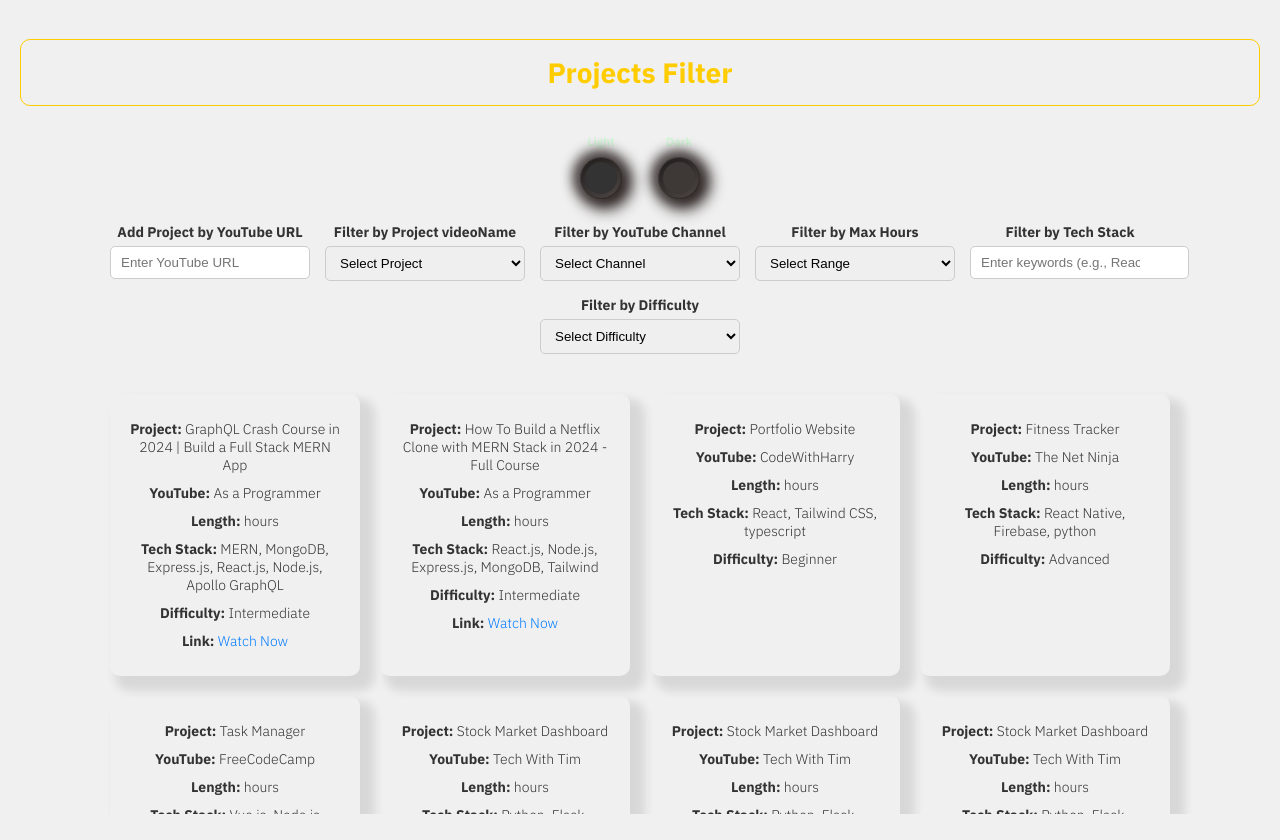
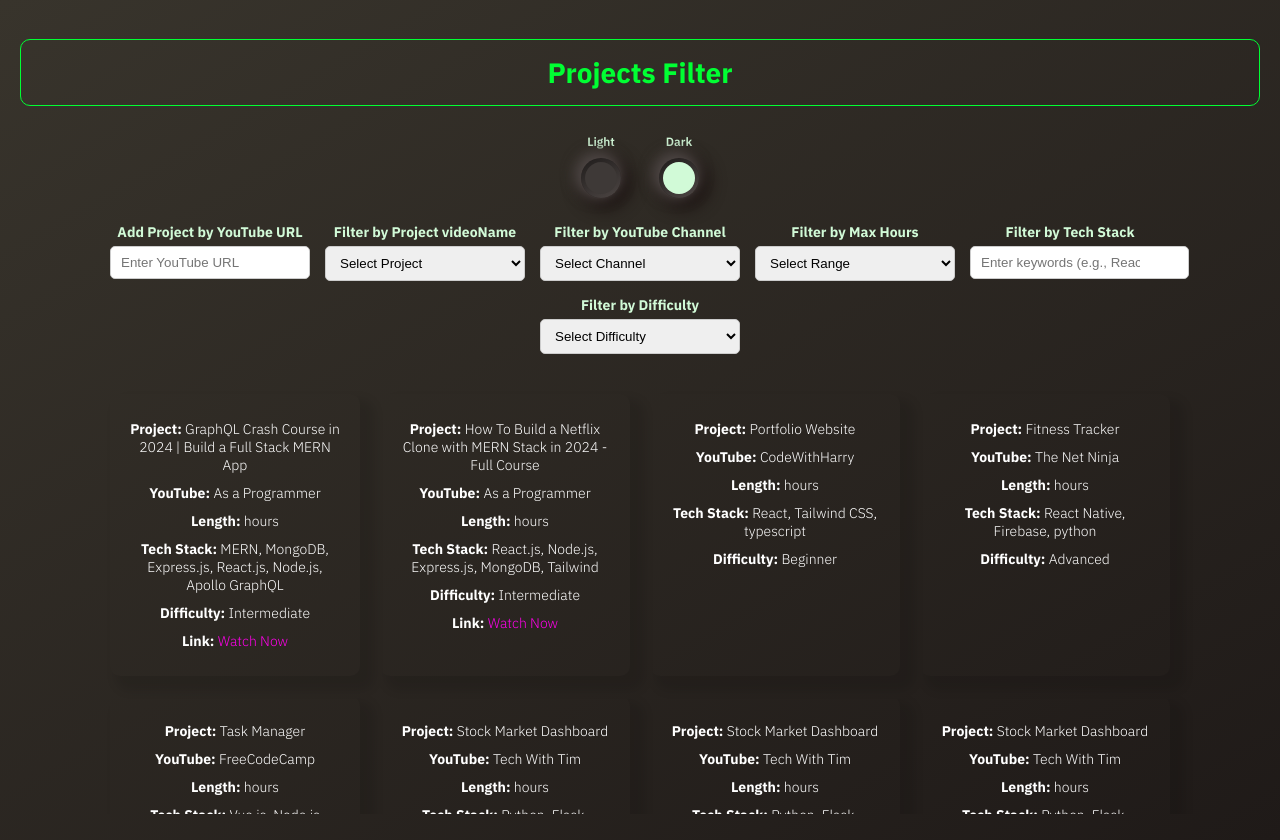
Before and after one commit to ItzhakLevy1/Projects-Filter-React, a React (Create React App) app: page / in a window 1280 px wide. Built offline with nearby package versions, Linux system fonts and the light colour scheme.

Commit message:
Make dark theme default once the page loades

```diff
--- a/src/components/ThemeToggleButton/ThemeToggleButton.js
+++ b/src/components/ThemeToggleButton/ThemeToggleButton.js
@@ -1,8 +1,17 @@
-import React, { useState } from "react";
-import "./ThemeToggleButton.css"; // Import the CSS file for the component
+import React, { useState, useEffect } from "react";
+import "./ThemeToggleButton.css";
 
 const ThemeToggleButton = () => {
-  const [isDarkTheme, setIsDarkTheme] = useState(false);
+  const [isDarkTheme, setIsDarkTheme] = useState(true); // Set default to true
+
+  useEffect(() => {
+    // Add the dark-theme class to the body when the component mounts to apply dark theme by default
+    if (isDarkTheme) {
+      document.body.classList.add("dark-theme");
+    } else {
+      document.body.classList.remove("dark-theme");
+    }
+  }, [isDarkTheme]);
 
   // Toggle theme based on the button clicked
   const toggleTheme = (theme) => {
```
